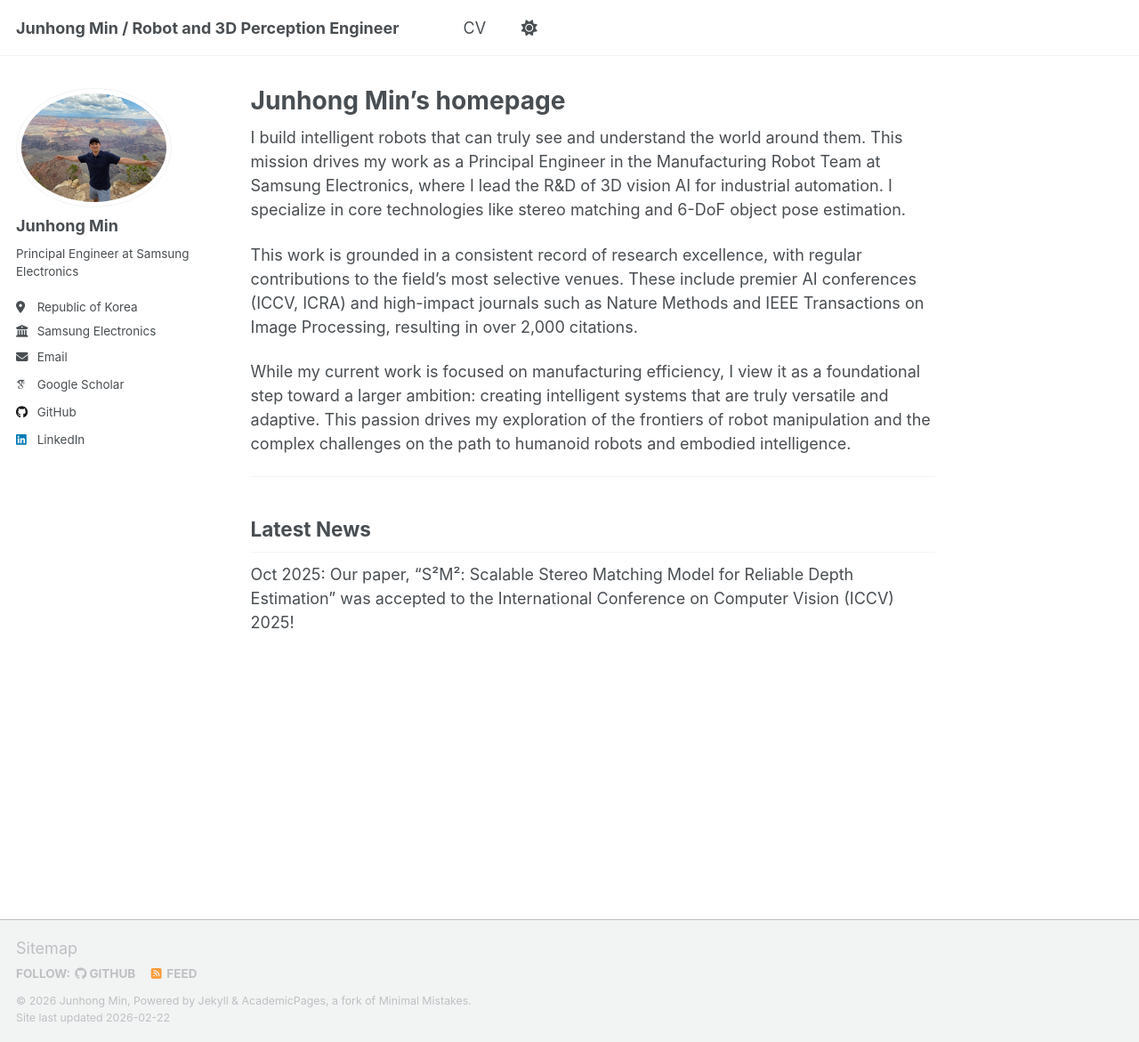
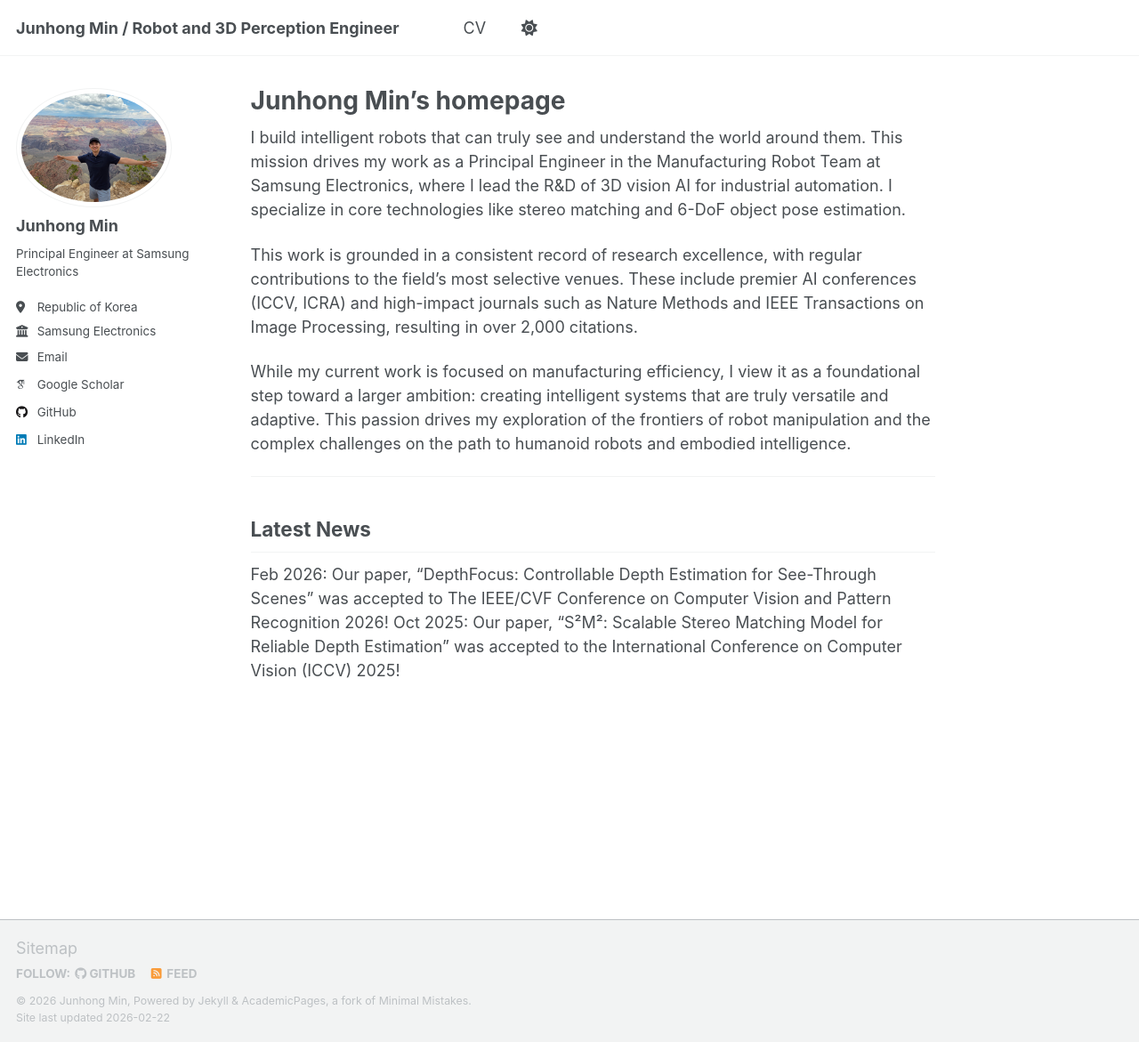
Before and after one commit to junhong-3dv/junhong-3dv.github.io, a Jekyll site: the page built from _pages/about.md, in a window 1280 px wide and 1171 px high. Shown: the whole window at 89% size. Built offline with Jekyll 4.4.1, drawn with Linux system fonts in a browser that asks for light colours; some web fonts are replaced; a script that is not in the unit is left out.

Commit message:
Update about.md

```diff
--- a/_pages/about.md
+++ b/_pages/about.md
@@ -15,4 +15,5 @@ While my current work is focused on manufacturing efficiency, I view it as a fou
 ---
 
 ## Latest News
+Feb 2026: Our paper, "DepthFocus: Controllable Depth Estimation for See-Through Scenes" was accepted to The IEEE/CVF Conference on Computer Vision and Pattern Recognition 2026!
 Oct 2025: Our paper, "S²M²: Scalable Stereo Matching Model for Reliable Depth Estimation" was accepted to the International Conference on Computer Vision (ICCV) 2025!
```
